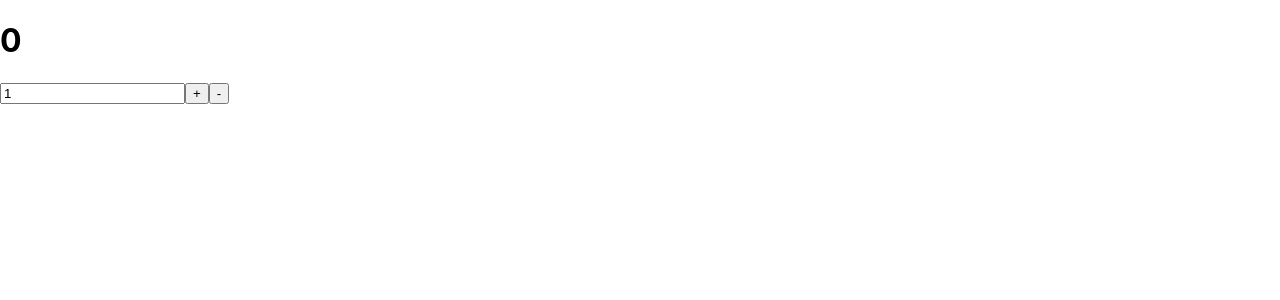
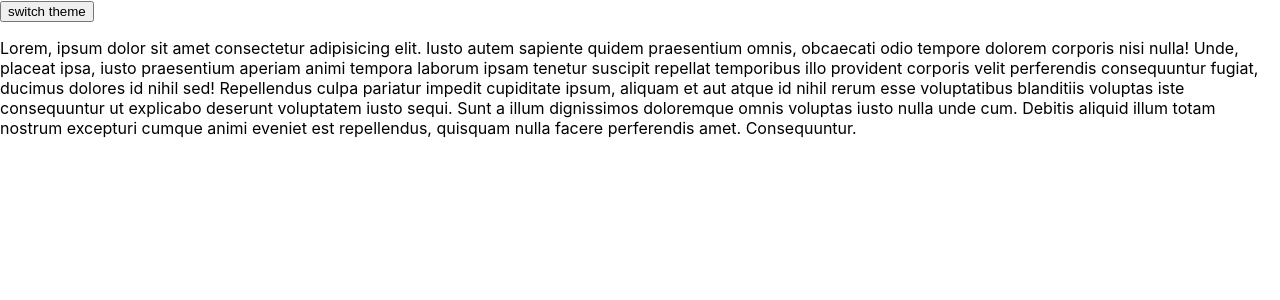
Before and after one commit to freshjspd/redux-pd2023, a React (Create React App) app: page / in a window 1280 px wide. Shown: the top 300 px of the page. Built offline with nearby package versions, Linux system fonts and the light colour scheme.

Commit message:
switcher theme component

```diff
--- a/src/App.js
+++ b/src/App.js
@@ -1,10 +1,10 @@
 import './App.css';
-import Counter from './Counter';
+import ThemeSwitcher from './Components/ThemeSwitcher';
 
 function App() {
   return (
     <>
-      <Counter />
+      <ThemeSwitcher />
     </>
   );
 }
--- a/src/Counter/index.jsx
+++ b/src/Components/Counter/index.jsx
@@ -1,7 +1,7 @@
 import React from 'react';
 import { connect } from 'react-redux';
-import ACTION_TYPES from '../actions/actionTypes';
-import * as actionsCreators from '../actions/actionCreators';
+import ACTION_TYPES from '../../actions/actionTypes';
+import * as actionsCreators from '../../actions/actionCreators';
 
 function Counter(props) {
   const {value, inc, dec, step, setStep} = props;
--- /dev/null
+++ b/src/Components/ThemeSwitcher/index.jsx
@@ -0,0 +1,27 @@
+import React, {useState} from 'react';
+import { connect } from 'react-redux';
+import ACTION_TYPES from '../../actions/actionTypes';
+import * as actionsCreators from '../../actions/actionCreators';
+import CONSTS from '../../constans';
+
+const styleThemes = {
+    [CONSTS.THEME.LIGHT]: {backgroundColor: 'white', color: 'black'},
+    [CONSTS.THEME.DARK]: {backgroundColor: 'black', color: 'white'}
+};
+
+const ThemeSwitcher = (props) => {
+    const [theme, setTheme] = useState(CONSTS.THEME.LIGHT);
+
+    const switchTheme = () => {
+        setTheme(theme == CONSTS.THEME.LIGHT ? CONSTS.THEME.DARK : CONSTS.THEME.LIGHT);
+    };
+
+    return(
+        <div style={styleThemes[theme]}>
+            <button onClick={switchTheme}>switch theme</button>
+            <p>Lorem, ipsum dolor sit amet consectetur adipisicing elit. Iusto autem sapiente quidem praesentium omnis, obcaecati odio tempore dolorem corporis nisi nulla! Unde, placeat ipsa, iusto praesentium aperiam animi tempora laborum ipsam tenetur suscipit repellat temporibus illo provident corporis velit perferendis consequuntur fugiat, ducimus dolores id nihil sed! Repellendus culpa pariatur impedit cupiditate ipsum, aliquam et aut atque id nihil rerum esse voluptatibus blanditiis voluptas iste consequuntur ut explicabo deserunt voluptatem iusto sequi. Sunt a illum dignissimos doloremque omnis voluptas iusto nulla unde cum. Debitis aliquid illum totam nostrum excepturi cumque animi eveniet est repellendus, quisquam nulla facere perferendis amet. Consequuntur.</p>
+        </div>
+    );
+}
+
+export default ThemeSwitcher;
--- /dev/null
+++ b/src/constans.js
@@ -0,0 +1,9 @@
+const CONSTS = {
+    THEME: {
+        LIGHT: 'LIGHT',
+        DARK: 'DARK'
+    },
+    LANGS: [],
+};
+
+export default CONSTS;
```
Also changed, not shown: src/Components/ThemeSwitcher/styles.module.css (added).
